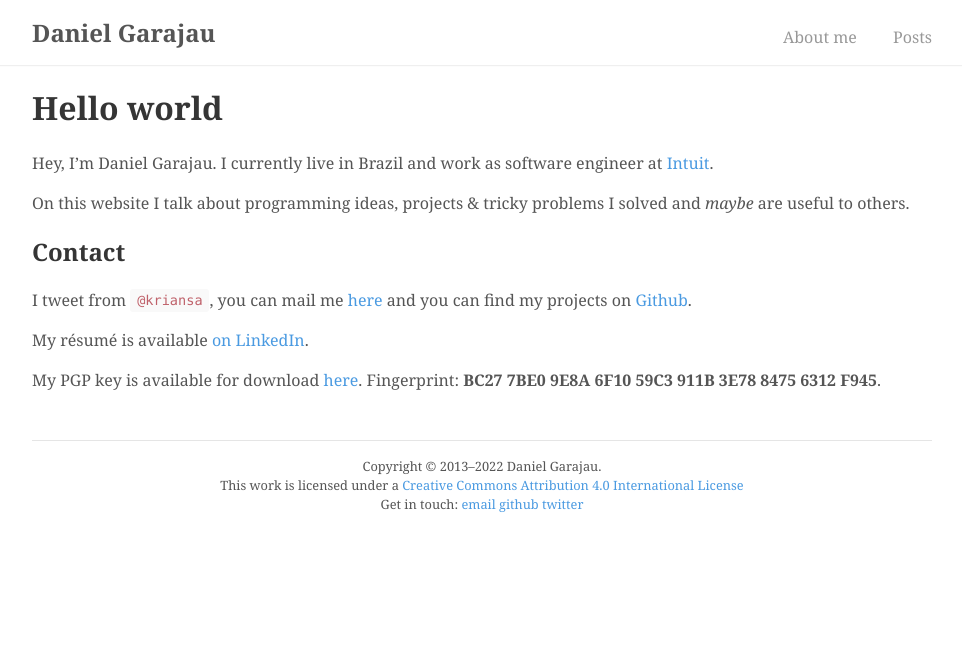
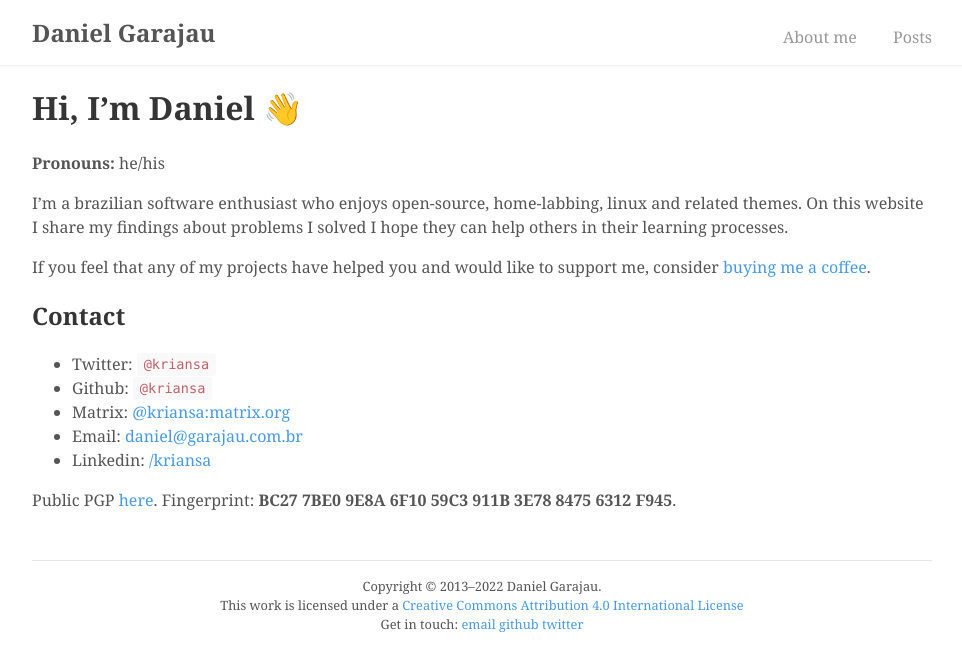
Before and after one commit to kriansa/kriansa.github.io, a Jekyll site: the page built from about.md, in a window 1280 px wide. Shown: the top 671 px of the page, without its empty margins (158-1120 px from the left). Built offline with Jekyll 4.4.1, drawn with Linux system fonts in a browser that asks for light colours; some web fonts are replaced.

Commit message:
docs: update my about page

```diff
--- a/about.md
+++ b/about.md
@@ -3,19 +3,24 @@ layout: default
 title: About
 permalink: /about/
 ---
-# Hello world
+# Hi, I'm Daniel 👋
 
-Hey, I'm Daniel Garajau. I currently live in Brazil and work as software engineer at [Intuit](https://intuit.com).
+**Pronouns:** he/his
 
-On this website I talk about programming ideas, projects & tricky problems I solved and _maybe_ are useful to others.
+I'm a brazilian software enthusiast who enjoys open-source, home-labbing, linux and related themes.
+On this website I share my findings about problems I solved I hope they can help others in their
+learning processes.
+
+If you feel that any of my projects have helped you and would like to support me, consider [buying
+me a coffee](https://www.buymeacoffee.com/kriansa).
 
 ## Contact
 
-I tweet from [`@kriansa`](https://twitter.com/kriansa){:target="blank"}, you can mail me
-[here](mailto:daniel@garajau.com.br){:target="blank"} and you can find my projects on
-[Github](https://github.com/kriansa){:target="blank"}.
+* Twitter: [`@kriansa`](https://twitter.com/kriansa){:target="blank"}
+* Github: [`@kriansa`](https://github.com/kriansa){:target="blank"}
+* Matrix: [@kriansa:matrix.org](https://matrix.to/#/@kriansa:matrix.org){:target="blank"}
+* Email: [daniel@garajau.com.br](mailto:daniel@garajau.com.br){:target="blank"}
+* Linkedin: [/kriansa](https://www.linkedin.com/in/kriansa/){:target="blank"}
 
-My résumé is available [on LinkedIn](https://www.linkedin.com/in/kriansa/){:target="blank"}.
-
-My PGP key is available for download [here]({{ "/pgp.asc" | prepend: relative_url }}). Fingerprint:
+Public PGP [here]({{ "/pgp.asc" | prepend: relative_url }}). Fingerprint:
 **BC27 7BE0 9E8A 6F10 59C3  911B 3E78 8475 6312 F945**.
```
